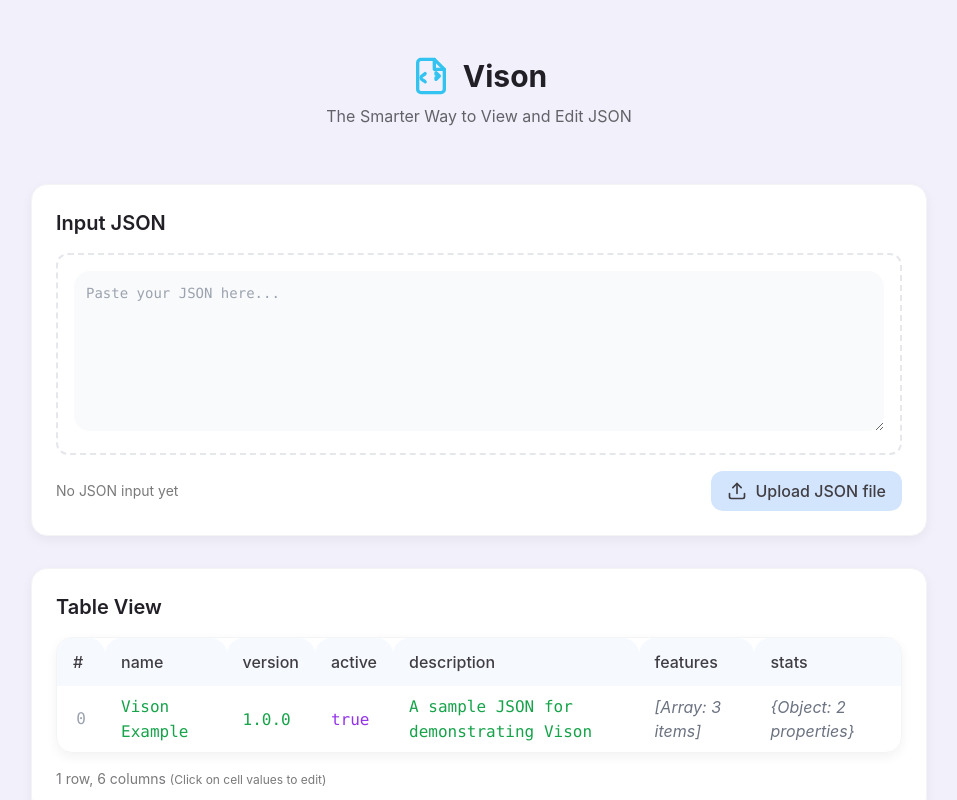
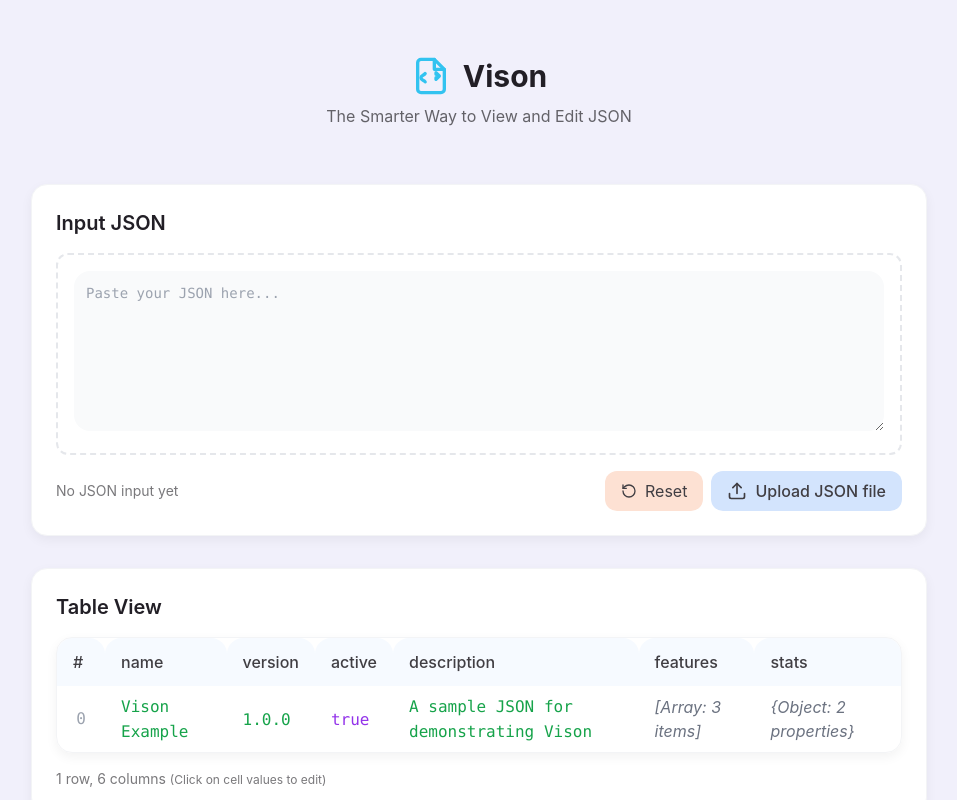
Before and after one commit to wazeerc/vison, a React (Vite) app: page / in a window 1280 px wide. Shown: the top 800 px of the page, without its empty margins (161-1118 px from the left). Built offline with nearby package versions, Linux system fonts and the light colour scheme.

Commit message:
Add reset button
Adds a button to clear the JSON input field.

```diff
--- a/src/components/JsonInput.tsx
+++ b/src/components/JsonInput.tsx
@@ -3,6 +3,7 @@ import React, { useState, useRef } from 'react';
 import { UploadIcon } from './HandDrawnIcons';
 import { toast } from 'sonner';
 import { parseJson } from '../utils/jsonUtils';
+import { RotateCcw } from 'lucide-react';
 
 interface JsonInputProps {
   onJsonChange: (json: string) => void;
@@ -91,6 +92,12 @@ const JsonInput: React.FC<JsonInputProps> = ({ onJsonChange }) => {
     fileInputRef.current?.click();
   };
 
+  const handleReset = () => {
+    setJsonText('');
+    onJsonChange('');
+    toast.success('Input JSON cleared');
+  };
+
   return (
     <div className="mb-8 vison-card animate-fade-in">
       <h2 className="mb-4 text-xl font-semibold text-vison-dark-charcoal">Input JSON</h2>
@@ -116,7 +123,16 @@ const JsonInput: React.FC<JsonInputProps> = ({ onJsonChange }) => {
           {jsonText ? `${jsonText.length} characters` : 'No JSON input yet'}
         </div>
 
-        <div>
+        <div className="flex gap-2">
+          <button
+            onClick={handleReset}
+            className="flex items-center gap-2 px-4 py-2 text-vison-charcoal bg-vison-peach rounded-xl hover:bg-vison-peach-dark transition-colors"
+            title="Reset"
+          >
+            <RotateCcw className="w-4 h-4" />
+            Reset
+          </button>
+
           <input
             type="file"
             accept=".json"
```
